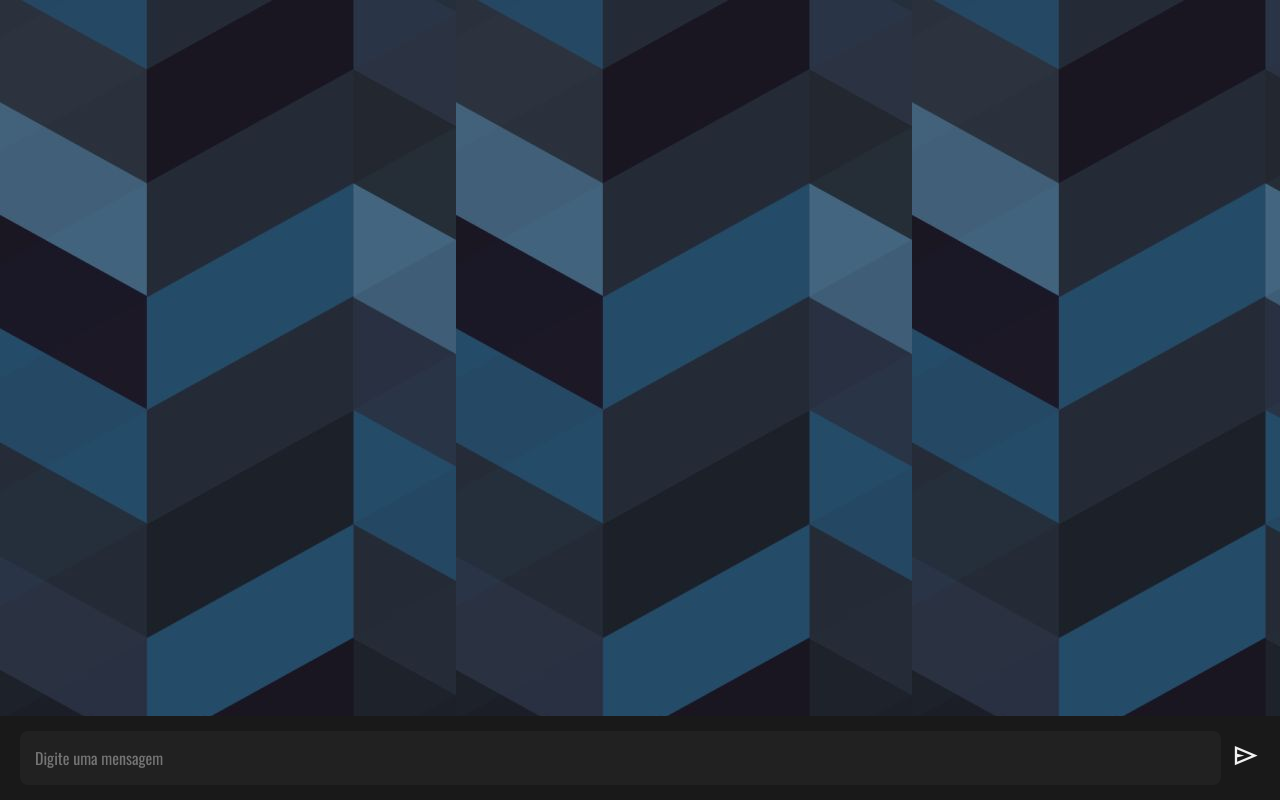
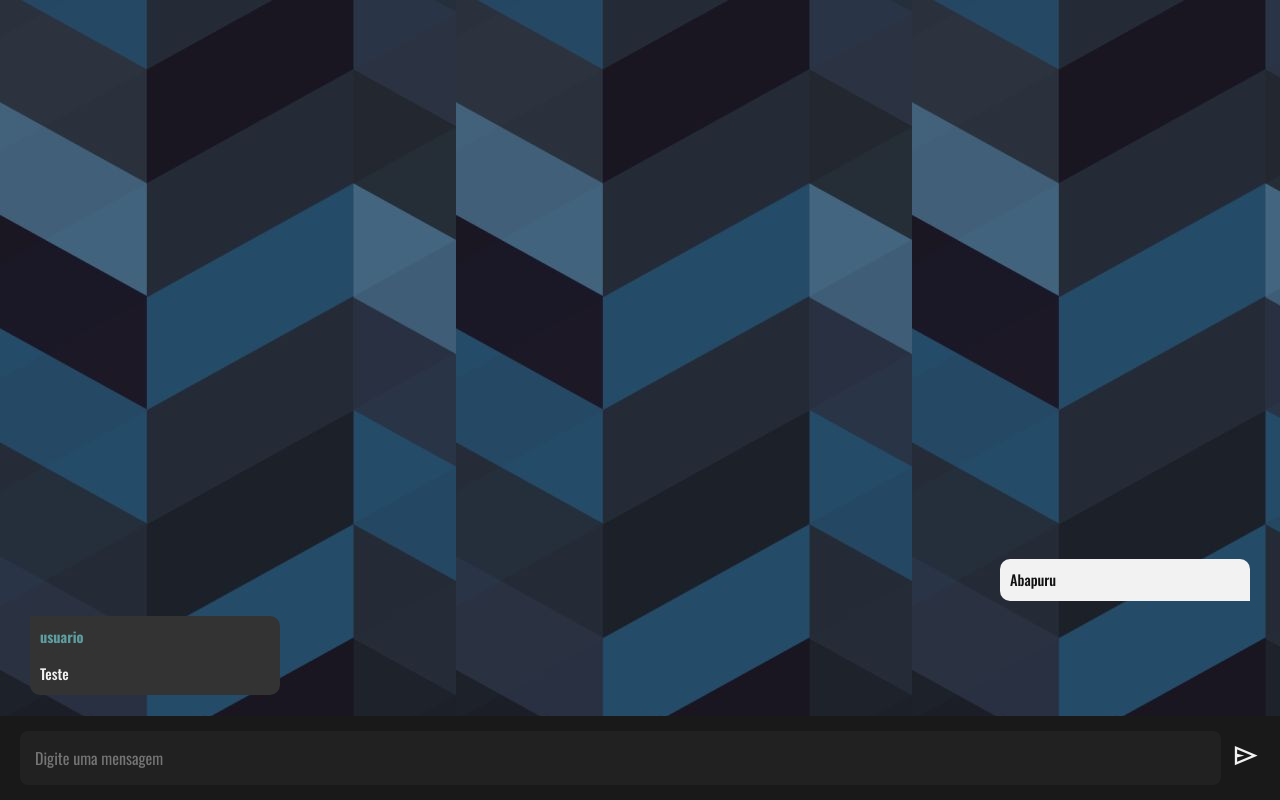
Before and after one commit to Gabuabuu/Talk_Chat, a plain HTML site: page frontend/index.html in a window 1280 px wide. Drawn offline with nearby package versions, Linux system fonts and the light colour scheme.

Commit message:
Feat: Create div message from another user

```diff
--- a/frontend/css/style.css
+++ b/frontend/css/style.css
@@ -86,6 +86,10 @@ body {
 
 .chat__messages {
   flex-grow: 1;
+  padding: 30px 30px 90px;
+  display: flex;
+  flex-direction: column;
+  justify-content: flex-end
 }
 
 .chat__form {
@@ -121,3 +125,35 @@ body {
 .chat__button > span {
   font-size: 1.8rem ;
 }
+
+.chat__messages > div {
+  padding: 10px;
+  width: 100%;
+  max-width: 250px;
+  font-size: 0.9rem;
+  font-weight: 500;
+  margin-bottom: 15px;
+  line-height: 22px;
+}
+
+.my__messages {
+  background-color: #f2f2f2;
+  color: #121212;
+  border-radius: 10px 10px 0 10px;
+  align-self: flex-end;
+}
+
+
+.ther__messages {
+  background-color: #333;
+  color: #f2f2f2;
+  border-radius: 0 10px 10px 10px;
+  align-self: flex-start;
+}
+
+.message__sender {
+  display: block;
+  margin-bottom: 15px;
+  font-weight: 700;
+  color: cadetblue;
+}
--- a/frontend/index.html
+++ b/frontend/index.html
@@ -20,7 +20,19 @@
     </section>
 
     <section class="chat">
-      <section class="chat__messages"></section>
+      <section class="chat__messages">
+
+        <div class="my__messages">Abapuru</div>
+
+        <div class="ther__messages">
+          <span class="message__sender">usuario</span>
+          Teste
+        </div>
+
+
+      </section>
+
+
         <form class="chat__form">
           <input type="text" class="chat__input" placeholder="Digite uma mensagem" required>
           <button type="submit" class="chat__button">
```
